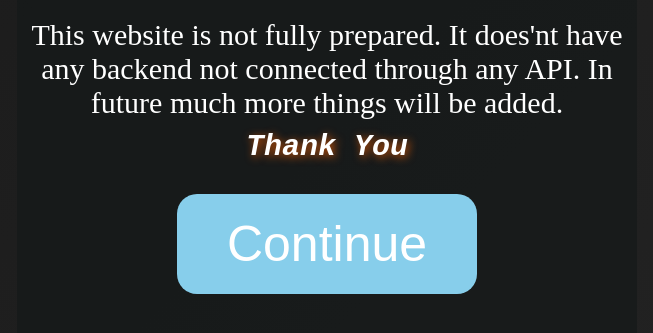
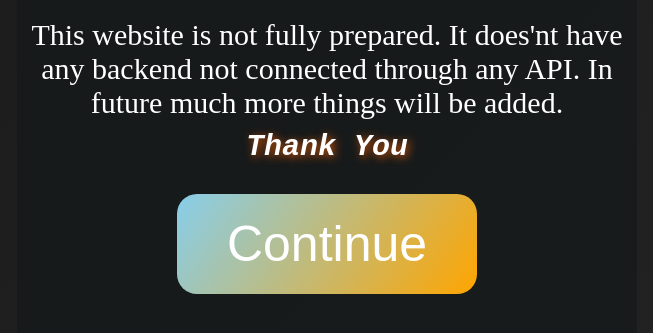
Before and after one commit to RISHABH0789/GameForge, a plain HTML site: page index.html in a window 1280 px wide. Shown: the part 265-598 px from the top of the page, without its empty margins (321-974 px from the left). Drawn offline with Linux system fonts and the light colour scheme.

Commit message:
Update index.css

```diff
--- a/games/styles/index.css
+++ b/games/styles/index.css
@@ -43,5 +43,8 @@ body {
   border-radius: 20px;
   color:#fff;
   font-size:50px;
-  background: skyblue;
+  background: linear-gradient(125deg,skyblue,orange);
 }
+#box button:hover{
+  background: linear-gradient(125deg,orange,skyblue);
+}
```
